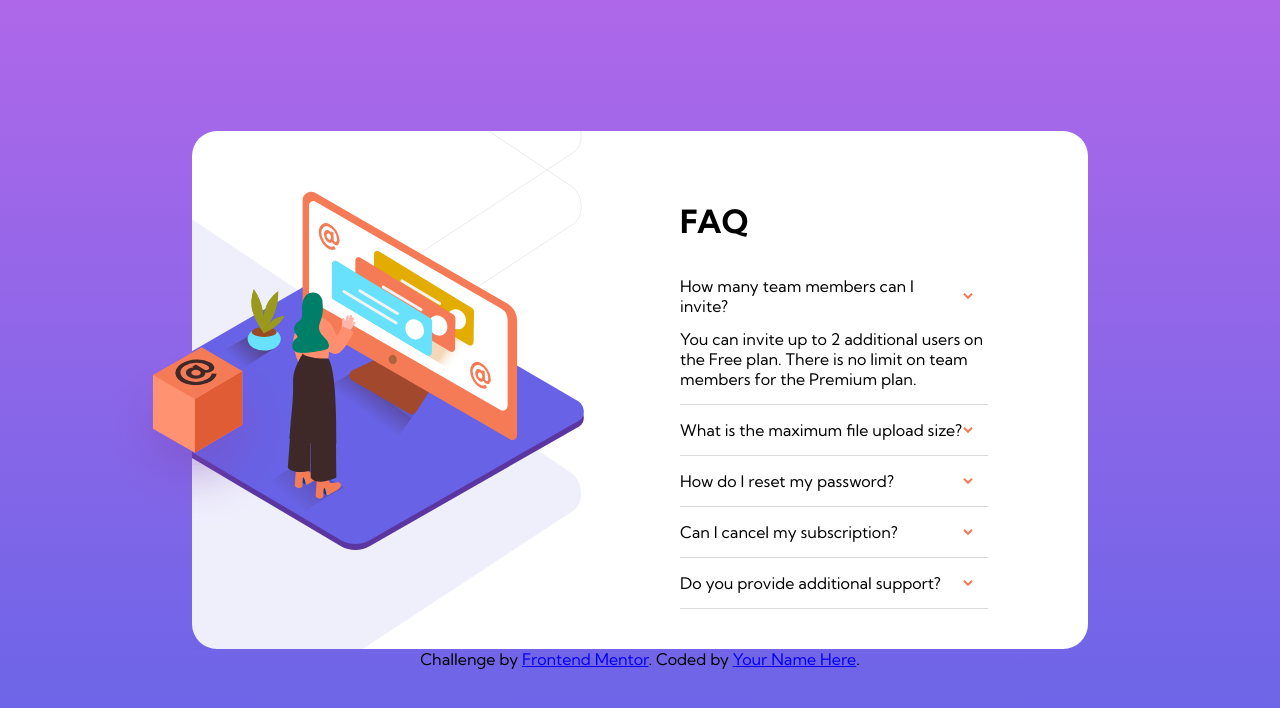
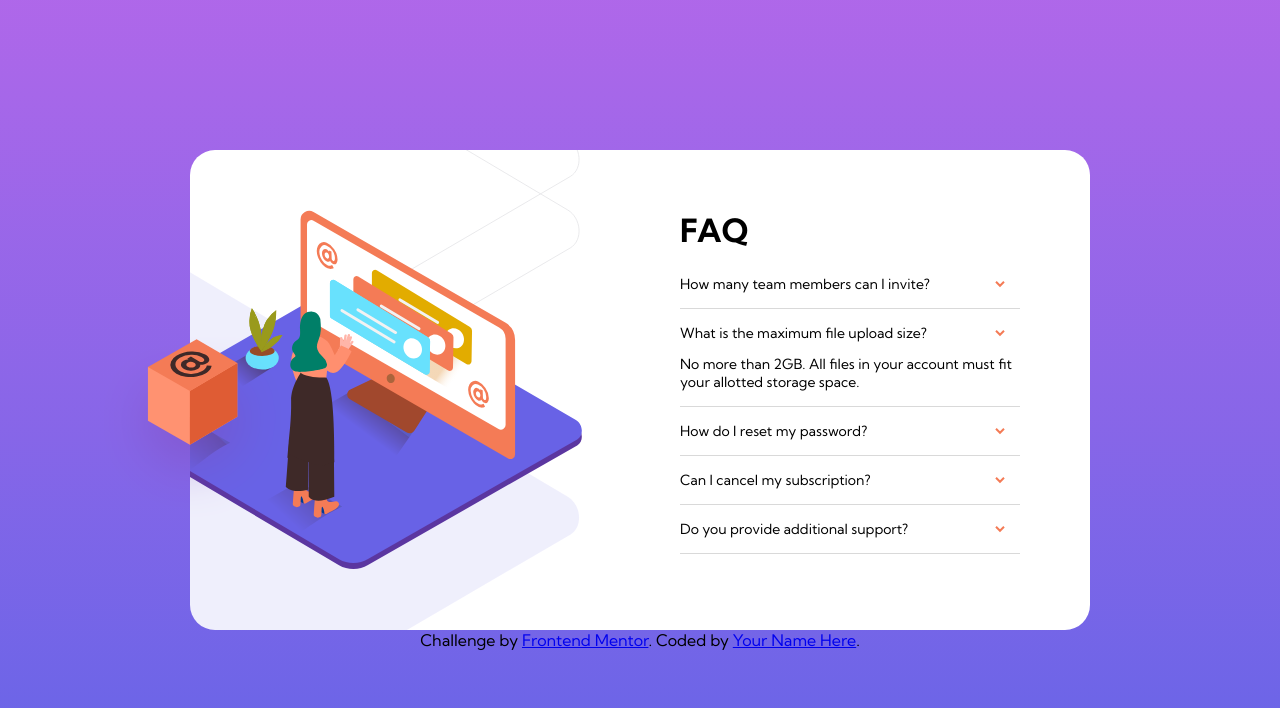
Before and after one commit to DevJesus-debug/Frontend--mentor-accordion-card, a plain HTML site: page index.html in a window 1280 px wide. Drawn offline with Linux system fonts and the light colour scheme.

Commit message:
tweaked the css

```diff
--- a/index.html
+++ b/index.html
@@ -20,12 +20,12 @@
         <ul>
           <li>
             <h6>How many team members can I invite?<img class="arrow-btn" src="./images/icon-arrow-down.svg" alt=""></h6>
-            <p class="open">You can invite up to 2 additional users on the Free plan. There is no limit on
+            <p>You can invite up to 2 additional users on the Free plan. There is no limit on
               team members for the Premium plan.</p>
           </li>
           <li>
             <h6>What is the maximum file upload size?<img class="arrow-btn" src="./images/icon-arrow-down.svg" alt=""></h6>
-            <p>No more than 2GB. All files in your account must fit your allotted storage space.</p>
+            <p class="open">No more than 2GB. All files in your account must fit your allotted storage space.</p>
           </li>
           <li>
             <h6>How do I reset my password?<img class="arrow-btn" src="./images/icon-arrow-down.svg" alt=""></h6>
--- a/style.css
+++ b/style.css
@@ -25,15 +25,17 @@ body{
     width: 50%;
     background-image:url("./images/bg-pattern-desktop.svg") ;
     background-repeat: no-repeat;
-    background-size: 800px 900px;
-    background-position:-410px -280px;
+    background-size: 900px 900px;
+    background-position:-510px -275px;
     overflow: hidden;
 }
 
 
 
 .flex-cont{
-    width: 70%;
+    width: 900px;
+    max-width: 1440px;
+    height: 480px;
     background: white;
     border-radius: 25px;
     display: flex;
@@ -42,8 +44,8 @@ body{
 
 .flex-cont  .icon{
     position: absolute;
-    left:-90px;
-    bottom: 120px;
+    left:-93px;
+    bottom: 109px;
 }
 
 .flex-cont .img-cont img{
@@ -52,20 +54,21 @@ body{
 }
 
 .info-cont{
-    padding: 40px 100px 40px 40px;
+    padding: 40px 70px 40px 40px;
     width: 50%;
 }
 
 .info-cont h1{
-    padding-bottom: 20px;
+    padding-bottom:10px;
     font-weight: 700;
-    margin-top: 30px;
+    margin-top: 20px;
 }
 
 .info-cont p{
     display: none;
     font-weight: 400;
     margin-top: 13px;
+    font-size: 14px;
 }
 
 .info-cont p.open{
@@ -79,7 +82,7 @@ body{
 }
 
 .info-cont h6{
-    font-size: 16px;
+    font-size: 14px;
     font-weight: 400;
     display: flex;
     justify-content: space-between;
```
